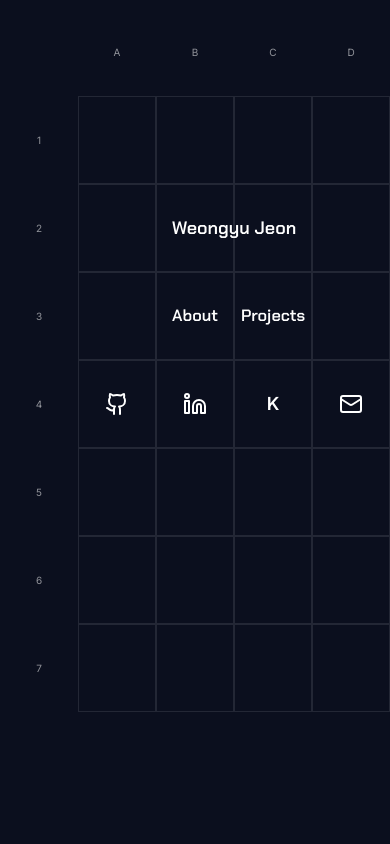
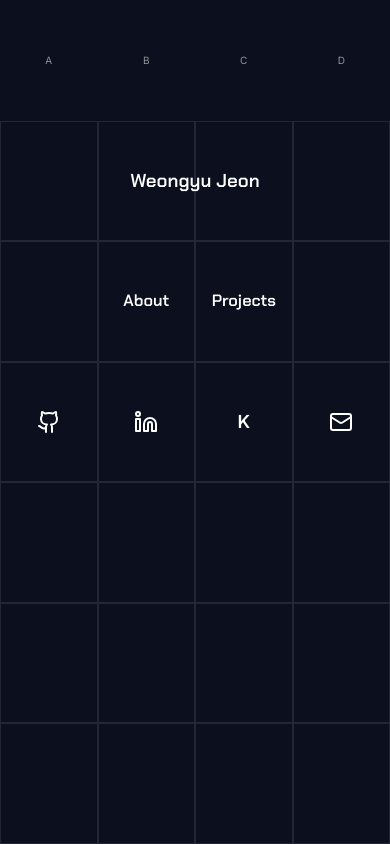
Before and after one commit to edwinjeon/portfolio, a Next.js app: page / in a window 390 px wide. Built offline with nearby package versions, Linux system fonts and the light colour scheme.

Commit message:
More adjustments on homepage

```diff
--- a/src/components/HomeMobile.tsx
+++ b/src/components/HomeMobile.tsx
@@ -3,33 +3,145 @@
 import Link from "next/link";
 import { Github, Linkedin, Mail } from "lucide-react";
 
-/* Local cell components (mobile-only versions) with span support */
-function MainCell({
-  c, r, children, display = false, className = "", colSpan = 1, rowSpan = 1,
+/** Mobile Excel-style homepage
+ * - Column headers A–D only (no row numbers)
+ * - Grid height = 100dvh exactly (no bottom gap / no scroll)
+ * - Cells fill full width
+ */
+export default function HomeMobile() {
+  const COLS = 4;      // A–D
+  const BODY_ROWS = 6; // rows of cells beneath the header row
+
+  // Width: exactly fill screen across 4 columns
+  const cw = `calc(100dvw / ${COLS})`;
+  // Height: header row + body rows must exactly fill the screen
+  const ch = `calc(100dvh / ${BODY_ROWS + 1})`;
+
+  return (
+    <main className="relative h-dvh w-screen overflow-hidden bg-[#0B0F1E] text-[#E5E7EB]">
+      <div
+        className="grid h-full w-full"
+        style={{
+          gridTemplateColumns: `repeat(${COLS}, ${cw})`,            // no left gutter column
+          gridTemplateRows: `repeat(${BODY_ROWS + 1}, ${ch})`,      // +1 for header row
+        }}
+      >
+        {/* ===== Column headers (A–D) ===== */}
+        {Array.from({ length: COLS }).map((_, i) => (
+          <div
+            key={`col-${i}`}
+            style={{ gridColumn: i + 1, gridRow: 1 }}
+            className="flex items-center justify-center text-[10px] leading-none text-white/55"
+          >
+            {String.fromCharCode(65 + i)}
+          </div>
+        ))}
+
+        {/* ===== Grid borders for body (rows 2..BODY_ROWS+1) ===== */}
+        {Array.from({ length: BODY_ROWS }).map((_, r) =>
+          Array.from({ length: COLS }).map((_, c) => (
+            <div
+              key={`cell-${c}-${r}`}
+              style={{ gridColumn: c + 1, gridRow: r + 2 }}
+              className="border border-white/10"
+            />
+          ))
+        )}
+
+        {/* ===== Main cells (use body row index: 1 = first row under headers) ===== */}
+
+        {/* Name — centered and spanning 2 columns */}
+        <Cell
+          col={2}
+          row={2}
+          colSpan={2}
+          display
+          className="text-center text-[clamp(18px,4.8vw,22px)]"
+        >
+          Weongyu Jeon
+        </Cell>
+
+        {/* About / Projects (same row, side-by-side) */}
+        <LinkCell col={2} row={3} href="/about" display>
+          <span className="text-[clamp(16px,4.2vw,20px)]">About</span>
+        </LinkCell>
+        <LinkCell col={3} row={3} href="/projects" display>
+          <span className="text-[clamp(16px,4.2vw,20px)]">Projects</span>
+        </LinkCell>
+
+        {/* Icon row */}
+        <LinkCell col={1} row={4} href="https://github.com/edwinjeon" target="_blank" ariaLabel="GitHub">
+          <Github className="h-6 w-6" />
+        </LinkCell>
+        <LinkCell col={2} row={4} href="https://www.linkedin.com/in/weongyujeon/" target="_blank" ariaLabel="LinkedIn">
+          <Linkedin className="h-6 w-6" />
+        </LinkCell>
+        <LinkCell col={3} row={4} href="https://www.kaggle.com/ratin21" target="_blank" ariaLabel="Kaggle">
+          <span className="font-semibold text-lg">K</span>
+        </LinkCell>
+        <LinkCell col={4} row={4} href="mailto:weongyujeon@gmail.com" ariaLabel="Email">
+          <Mail className="h-6 w-6" />
+        </LinkCell>
+      </div>
+    </main>
+  );
+}
+
+/* ---------- tiny cell helpers (mobile-only) ---------- */
+function Cell({
+  col,
+  row,
+  children,
+  display = false,
+  className = "",
+  colSpan = 1,
+  rowSpan = 1,
 }: {
-  c: number; r: number; children: React.ReactNode; display?: boolean; className?: string;
-  colSpan?: number; rowSpan?: number;
+  col: number; // 1..COLS
+  row: number; // 1 = header row, 2.. = body rows
+  children: React.ReactNode;
+  display?: boolean;
+  className?: string;
+  colSpan?: number;
+  rowSpan?: number;
 }) {
   return (
     <div
       style={{
-        gridColumn: `${c + 1} / span ${colSpan}`,
-        gridRow: `${r + 1} / span ${rowSpan}`,
+        gridColumn: `${col} / span ${colSpan}`,
+        gridRow: `${row} / span ${rowSpan}`,
         fontFamily: display ? "var(--font-home-display)" : undefined,
         fontWeight: display ? 600 : undefined,
       }}
-      className={`group relative z-10 flex items-center justify-center text-center text-white transition-colors duration-150 hover:bg-white/10 ${className}`}
+      className={`group relative z-10 flex items-center justify-center text-white transition-colors duration-150 hover:bg-white/10 ${className}`}
     >
       {children}
     </div>
   );
 }
 
-function MainLinkCell({
-  c, r, href, target, ariaLabel, children, display = false, className = "", colSpan = 1, rowSpan = 1,
+function LinkCell({
+  col,
+  row,
+  href,
+  target,
+  ariaLabel,
+  children,
+  display = false,
+  className = "",
+  colSpan = 1,
+  rowSpan = 1,
 }: {
-  c: number; r: number; href: string; target?: "_blank"; ariaLabel?: string; children: React.ReactNode;
-  display?: boolean; className?: string; colSpan?: number; rowSpan?: number;
+  col: number;
+  row: number;
+  href: string;
+  target?: "_blank";
+  ariaLabel?: string;
+  children: React.ReactNode;
+  display?: boolean;
+  className?: string;
+  colSpan?: number;
+  rowSpan?: number;
 }) {
   return (
     <Link
@@ -37,114 +149,14 @@ function MainLinkCell({
       target={target}
       aria-label={ariaLabel}
       style={{
-        gridColumn: `${c + 1} / span ${colSpan}`,
-        gridRow: `${r + 1} / span ${rowSpan}`,
+        gridColumn: `${col} / span ${colSpan}`,
+        gridRow: `${row} / span ${rowSpan}`,
         fontFamily: display ? "var(--font-home-display)" : undefined,
         fontWeight: display ? 600 : undefined,
       }}
-      className={`group relative z-10 flex h-full w-full items-center justify-center text-center text-white transition-colors duration-150 hover:bg-white/10 p-2 min-w-11 min-h-11 ${className}`}
+      className={`group relative z-10 flex h-full w-full items-center justify-center text-white transition-colors duration-150 hover:bg-white/10 p-2 min-w-11 min-h-11 text-center ${className}`}
     >
       {children}
     </Link>
   );
 }
-
-/* Mobile Excel-style homepage (headers smaller, grid bigger, lifted up, 7 rows) */
-export default function HomeMobile() {
-  const COLS = 4;
-  const ROWS = 7; // add row 7 so the sheet feels complete
-
-  // Larger cells, but guaranteed to fit: 100dvh/(ROWS+1) is the governing size
-  const cw = `clamp(68px, calc(100dvw / ${COLS + 1}), 112px)`;
-  const ch = `clamp(56px, calc(100dvh / ${ROWS + 1}), 88px)`;
-
-  return (
-    <main className="relative h-dvh w-screen overflow-hidden bg-[#0B0F1E] text-[#E5E7EB]">
-      <div
-        className="
-          grid h-full w-full place-content-start
-          pt-2   /* lift the grid up a bit */
-        "
-        style={{
-          gridTemplateColumns: `repeat(${COLS + 1}, ${cw})`,
-          gridTemplateRows: `repeat(${ROWS + 1}, ${ch})`,
-        }}
-      >
-        {/* Column headers A–D (smaller) */}
-        {Array.from({ length: COLS }).map((_, i) => (
-          <div
-            key={`m-col-${i}`}
-            style={{ gridColumn: i + 2, gridRow: 1 }}
-            className="flex items-center justify-center text-[10px] leading-none text-white/55"
-          >
-            {String.fromCharCode(65 + i)}
-          </div>
-        ))}
-
-        {/* Row headers 1–7 (smaller) */}
-        {Array.from({ length: ROWS }).map((_, i) => (
-          <div
-            key={`m-row-${i}`}
-            style={{ gridColumn: 1, gridRow: i + 2 }}
-            className="flex items-center justify-center text-[10px] leading-none text-white/55"
-          >
-            {i + 1}
-          </div>
-        ))}
-
-        {/* Grid borders */}
-        {Array.from({ length: ROWS }).map((_, r) =>
-          Array.from({ length: COLS }).map((_, c) => (
-            <div
-              key={`mcell-${c}-${r}`}
-              style={{ gridColumn: c + 2, gridRow: r + 2 }}
-              className="border border-white/10"
-            />
-          ))
-        )}
-
-        {/* Main cells */}
-        {/* Name spans 2 columns so it fits on one line and is centered */}
-        <MainCell
-          c={2}
-          r={2}
-          display
-          colSpan={2}
-          className="text-[clamp(18px,4.6vw,22px)]"
-        >
-          Weongyu Jeon
-        </MainCell>
-
-        {/* About / Projects */}
-        <MainLinkCell c={2} r={3} href="/about" display>
-          <span className="text-[clamp(16px,4.2vw,20px)]">About</span>
-        </MainLinkCell>
-        <MainLinkCell c={3} r={3} href="/projects" display>
-          <span className="text-[clamp(16px,4.2vw,20px)]">Projects</span>
-        </MainLinkCell>
-
-        {/* Icon row */}
-        <MainLinkCell c={1} r={4} href="https://github.com/edwinjeon" target="_blank" ariaLabel="GitHub">
-          <span className="inline-flex min-w-11 min-h-11 items-center justify-center">
-            <Github className="h-6 w-6" />
-          </span>
-        </MainLinkCell>
-        <MainLinkCell c={2} r={4} href="https://www.linkedin.com/in/weongyujeon/" target="_blank" ariaLabel="LinkedIn">
-          <span className="inline-flex min-w-11 min-h-11 items-center justify-center">
-            <Linkedin className="h-6 w-6" />
-          </span>
-        </MainLinkCell>
-        <MainLinkCell c={3} r={4} href="https://www.kaggle.com/ratin21" target="_blank" ariaLabel="Kaggle">
-          <span className="inline-flex min-w-11 min-h-11 items-center justify-center font-semibold text-lg">
-            K
-          </span>
-        </MainLinkCell>
-        <MainLinkCell c={4} r={4} href="mailto:weongyujeon@gmail.com" ariaLabel="Email">
-          <span className="inline-flex min-w-11 min-h-11 items-center justify-center">
-            <Mail className="h-6 w-6" />
-          </span>
-        </MainLinkCell>
-      </div>
-    </main>
-  );
-}
```
